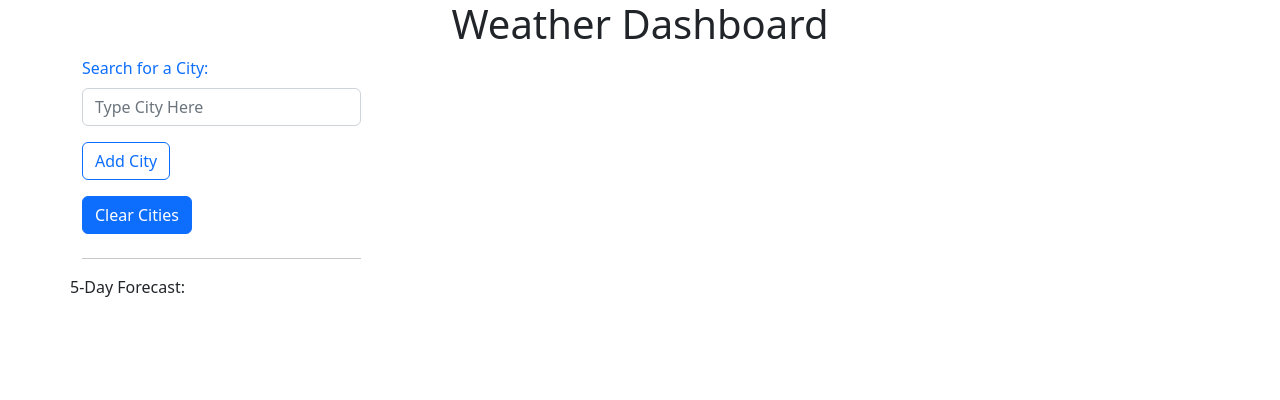
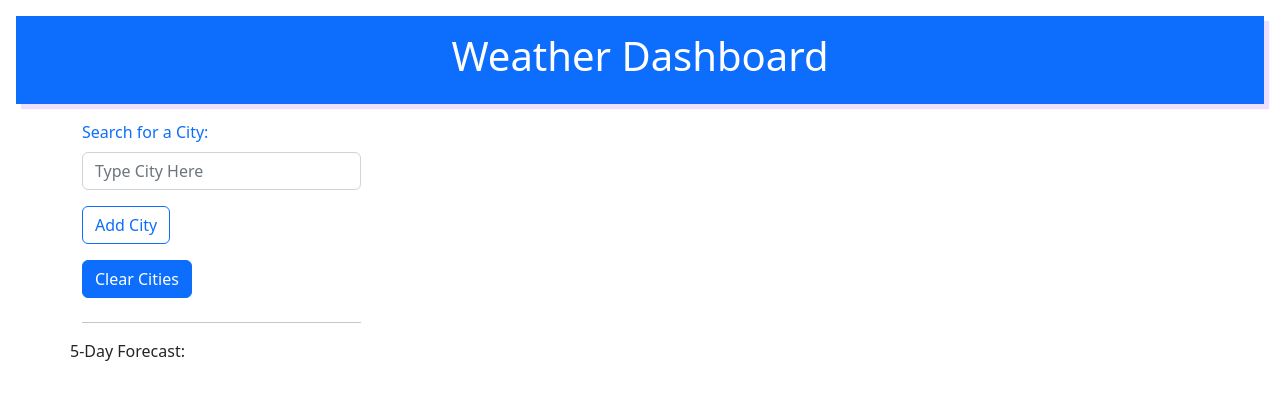
Before and after one commit to TwixmixyJanet/weather-dashboard, a plain HTML site: page index.html in a window 1280 px wide. Drawn offline with nearby package versions, Linux system fonts and the light colour scheme.

Commit message:
Declared variables

```diff
--- a/assets/css/style.css
+++ b/assets/css/style.css
@@ -0,0 +1,10 @@
+:root {
+    /* custom colors? */
+}
+
+header {
+    background-color: #0d6efd;
+    color: #fff;
+    box-shadow: 5px 5px 1px #eedeff;
+
+}
--- a/assets/js/script.js
+++ b/assets/js/script.js
@@ -3,10 +3,18 @@
 // API - connect to Weather and Geolocation
     // HINT: need to register for an API key for the geolocation for lat and long
     // Need to register for weather API key - could take 2hrs to activate
-    var weatherAPIKey = "b2da1db112f5ef2d52f8606a017dc730";
+var weatherAPIKey = "b2da1db112f5ef2d52f8606a017dc730";
+var apiURL = `https://api.openweathermap.org/data/2.5/forecast?lat={lat}&lon={lon}&appid=${weatherAPIKey}`;
     // FETCH API url
     // give it a variable
     // parse data
+var cityInputElement = document.getElementById("city-input");
+var searchForm = document.getElementById("search-form");
+var searchedCities = document.getElementById("search-history")
+var clearButton = document.getElementById("clear-btn");
+var todaysWeather = document.getElementById("todays-weather");
+var fiveDayForecast = document.getElementById("five-day-forecast");
+var searchHistory = [];
 
 // Query search
     // Add city based off search
@@ -14,6 +22,11 @@
     // limit to top 10
     // prevent adding same city multiple times, if possible
     // Only allow a button to be added if it’s a valid search/location
+function dashboard(e) {
+    e.preventDefault();
+    var cityName = cityInputElement.ariaValueMax;
+    displayWeather(cityName);
+}
 
 // Local Storage
     // Search history is what persists
--- a/index.html
+++ b/index.html
@@ -38,7 +38,7 @@ WHEN I click on a city in the search history
 THEN I am again presented with current and future conditions for that city -->
 
 <!-- Header -->
-    <header class="jumbotron">
+    <header class="jumbotron m-3 p-3">
         <div class="container text-center">
             <h1>Weather Dashboard</h1>
         </div>
```
Also changed, not shown: 1 other file.
